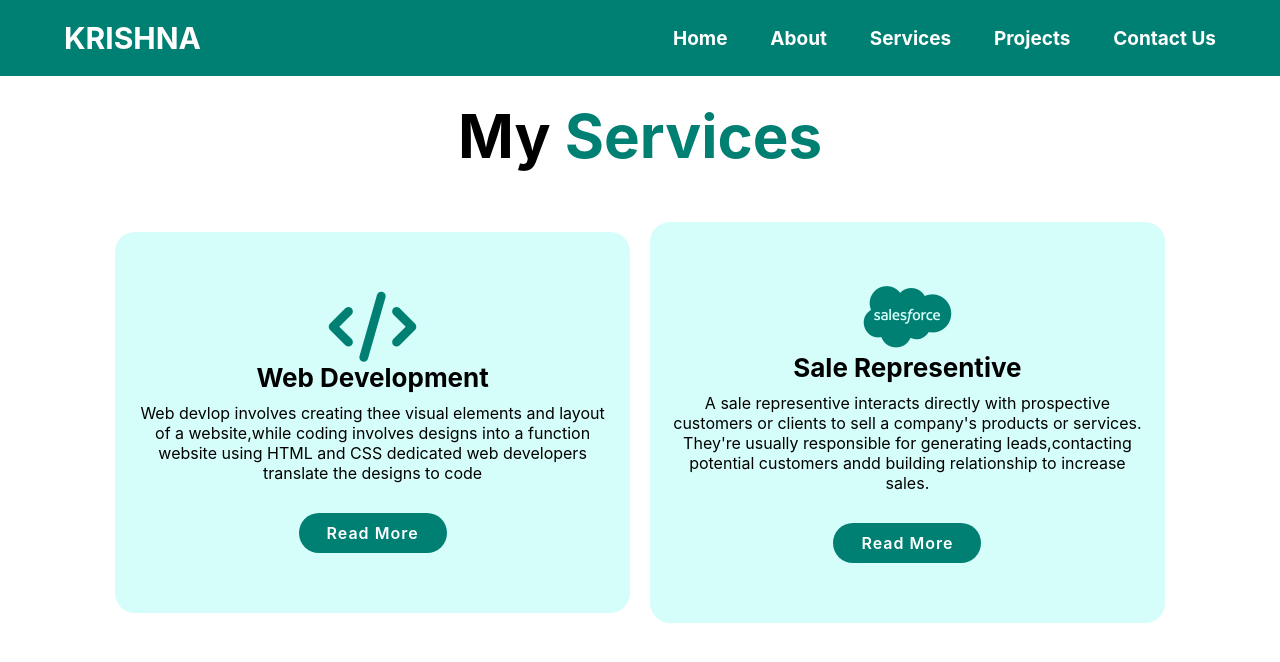
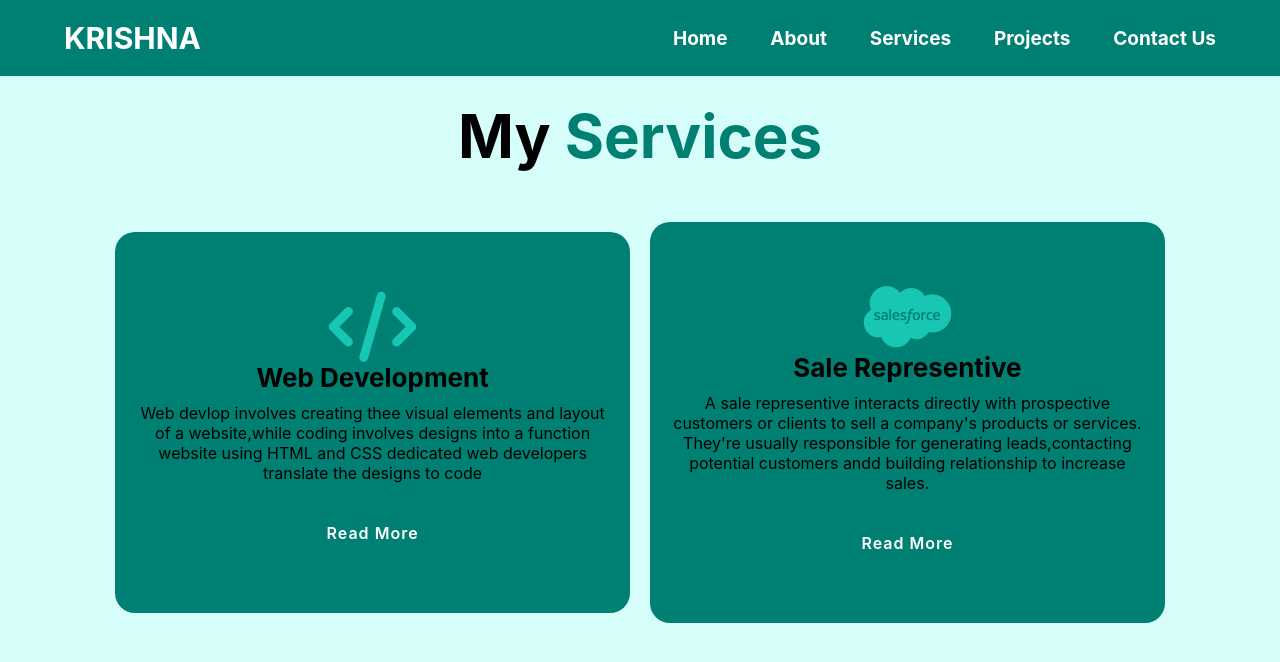
Before and after one commit to KRISHNA-PYTHO/Portfolio, a plain HTML site: page service.html in a window 1280 px wide. Drawn offline with Linux system fonts and the light colour scheme.

Commit message:
Update styles.css

```diff
--- a/styles.css
+++ b/styles.css
@@ -18,8 +18,8 @@ html{
     overflow-x: hidden;
 }
 body{
-    background: var(background-color);
-    color: var(text-emphasis-color);
+    background:#d5fdf9;
+    color: #000;
 }
 
 section{
@@ -234,7 +234,7 @@ span{
 
 .services-container .services-box{
     flex: 1 1 30rem;
-    background: #d5fdf9;
+    background: #007f73;
     padding: 6rem 2rem 6rem;
     border-radius: 2rem;
     text-align: center;
@@ -243,13 +243,13 @@ span{
 }
 
 .services-container .services-box:hover{
-    border-color: #007f73;
+    border-color: #18c6b4;
     transform: scale(1.02);
 }
 
 .services-box i{
     font-size: 7rem;
-    color: #007f73;
+    color: #18c6b4;
 }
 
 .services-box h3{
```
